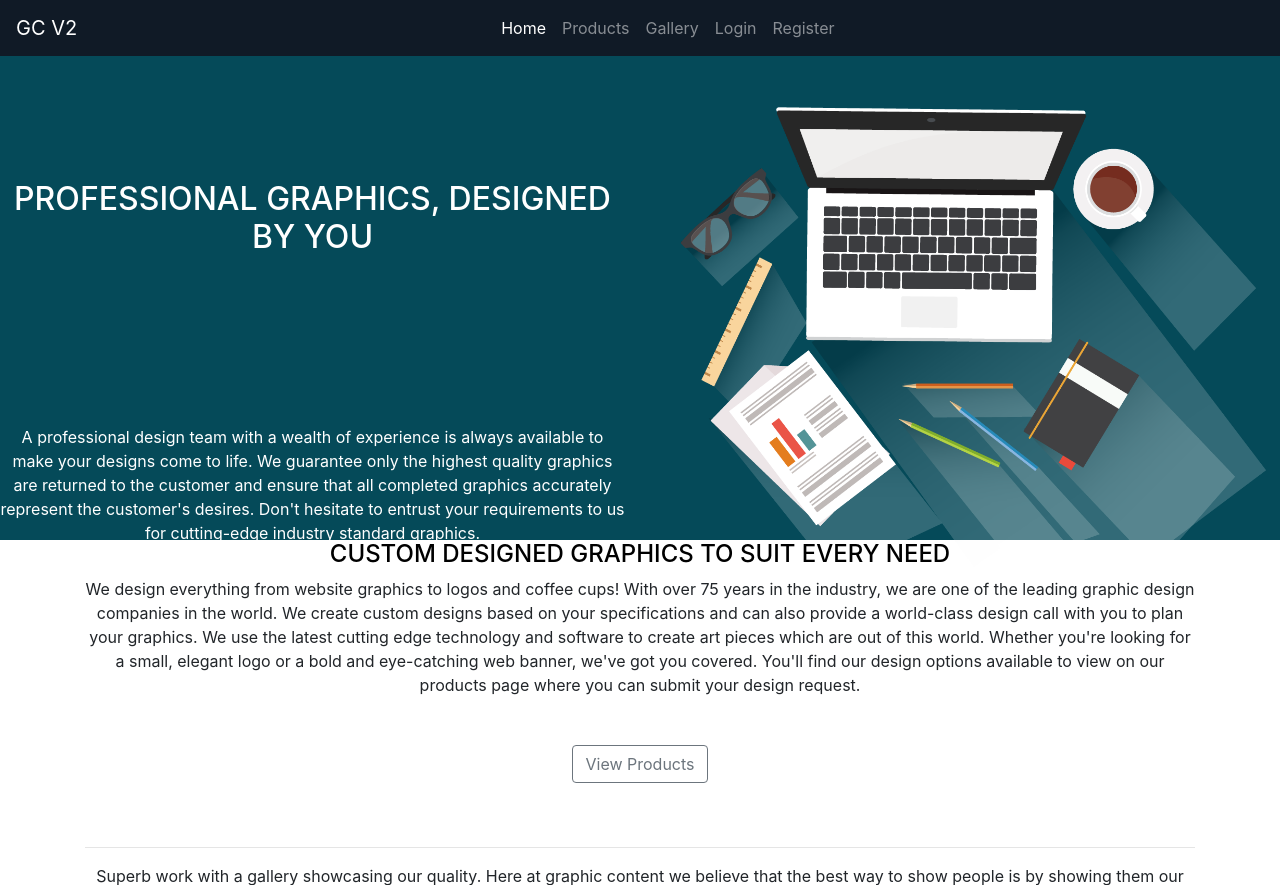
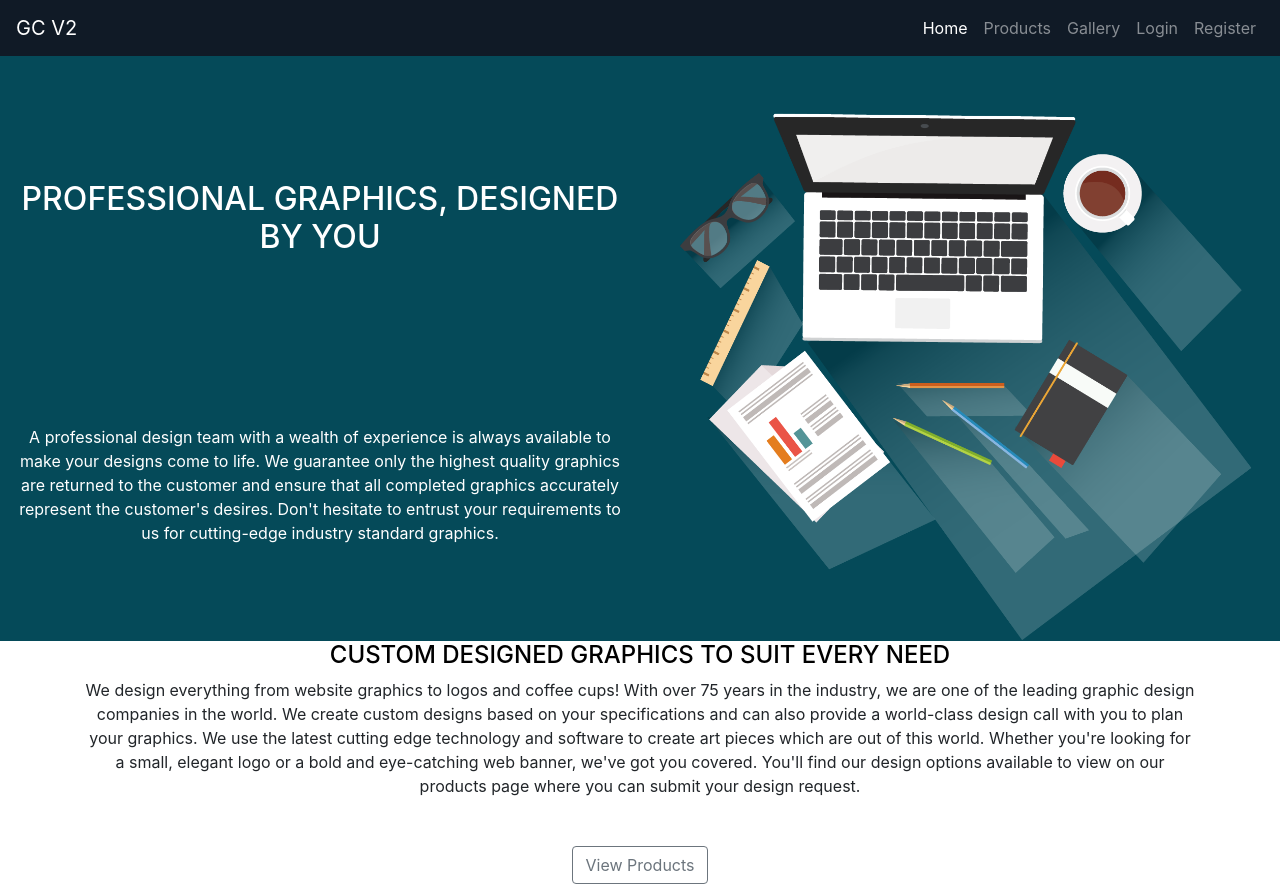
Before and after one commit to Code-Institute-Submissions/clacken-dev-ms4_JanResub, a Django app: page / in a window 1280 px wide. Shown: the top 885 px of the page. Run offline with Django 3.2, Linux system fonts and the light colour scheme; some libraries are stand-ins or nearby versions.

Commit message:
Fix white space issue on index page, update hero styling

```diff
--- a/home/templates/home/index.html
+++ b/home/templates/home/index.html
@@ -6,7 +6,7 @@
 
 <div id="index-image">
   <div class="top-padding"></div>
-  <div class="row">
+  <div class="row" id="header-row">
     <div class="col-sm-12 col-md-6">
       <h2 class="text-white hero-text logo-font text-center">Professional Graphics, Designed By You</h2>
 
--- a/static/css/base.css
+++ b/static/css/base.css
@@ -24,7 +24,7 @@ margin: 0;
 #index-image{
     background-color:#054A59;
 	background-size: cover;
-    height: calc(80vh - 100px);
+    height: 80%;
     width: 100%;
     top: 120px;
 }
@@ -79,6 +79,11 @@ margin: 0;
 
 #header-container{
     margin-bottom: 10rem;
+}
+
+#header-row{
+    margin-right:0;
+    margin-left:0;
 }
 
 #logo-text {
--- a/templates/base.html
+++ b/templates/base.html
@@ -65,7 +65,7 @@
                     </button>
 
                     <div class="collapse navbar-collapse" id="navbarNav">
-                        <ul class="navbar-nav">
+                        <ul class="navbar-nav ml-auto">
                             <li class="nav-item active ">
                             </li>
                             <li class="nav-item active">
```
